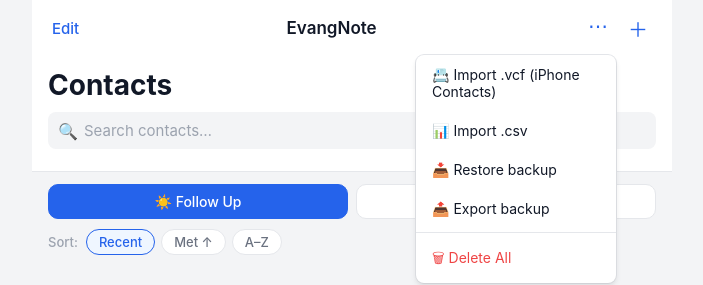
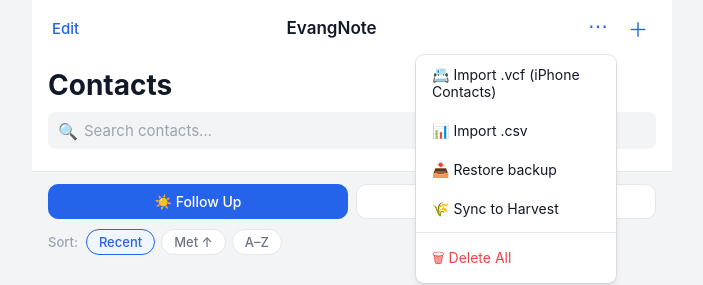
Before and after one commit to cp12182018/evangnote-web, a React (Vite) app: page / in a window 1280 px wide. Both pictures are taken after a click on the button "More". Shown: the top 285 px of the page, without its empty margins (288-991 px from the left). Built offline with nearby package versions, Linux system fonts and the light colour scheme.

Commit message:
Rename export option to Sync to Harvest

```diff
--- a/src/components/ContactList.jsx
+++ b/src/components/ContactList.jsx
@@ -230,7 +230,7 @@ export default function ContactList() {
                       <button className="menu-item" onClick={() => { setMenuOpen(false); vcfInputRef.current.click() }}>📇 Import .vcf (iPhone Contacts)</button>
                       <button className="menu-item" onClick={() => { setMenuOpen(false); csvInputRef.current.click() }}>📊 Import .csv</button>
                       <button className="menu-item" onClick={() => { setMenuOpen(false); bkpInputRef.current.click() }}>📥 Restore backup</button>
-                      <button className="menu-item" onClick={() => { setMenuOpen(false); exportBackup() }}>📤 Export backup</button>
+                      <button className="menu-item" onClick={() => { setMenuOpen(false); exportBackup() }}>🌾 Sync to Harvest</button>
                       <div style={{ borderTop: '1px solid #e5e7eb', margin: '4px 0' }} />
                       <button className="menu-item danger" onClick={() => { setMenuOpen(false); setConfirm({ type: 'all' }) }}>🗑 Delete All</button>
                     </div>
```
